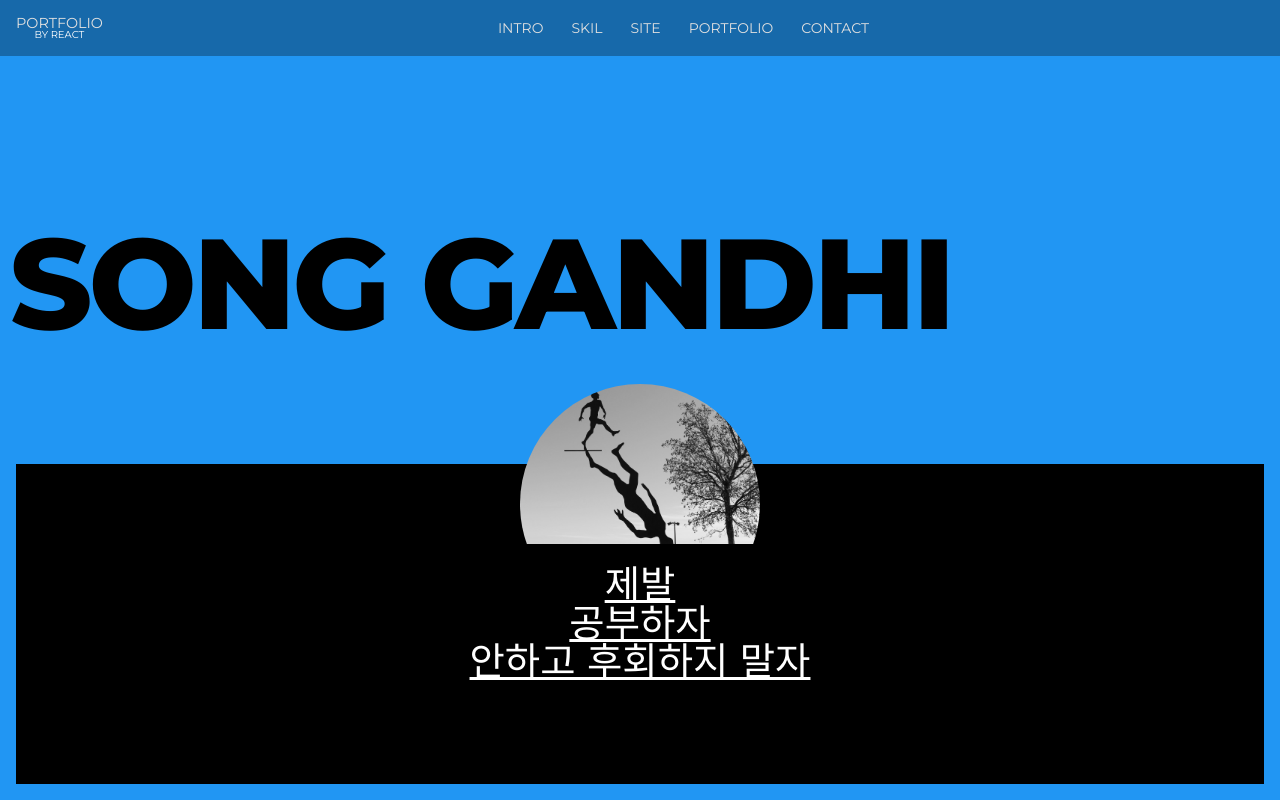
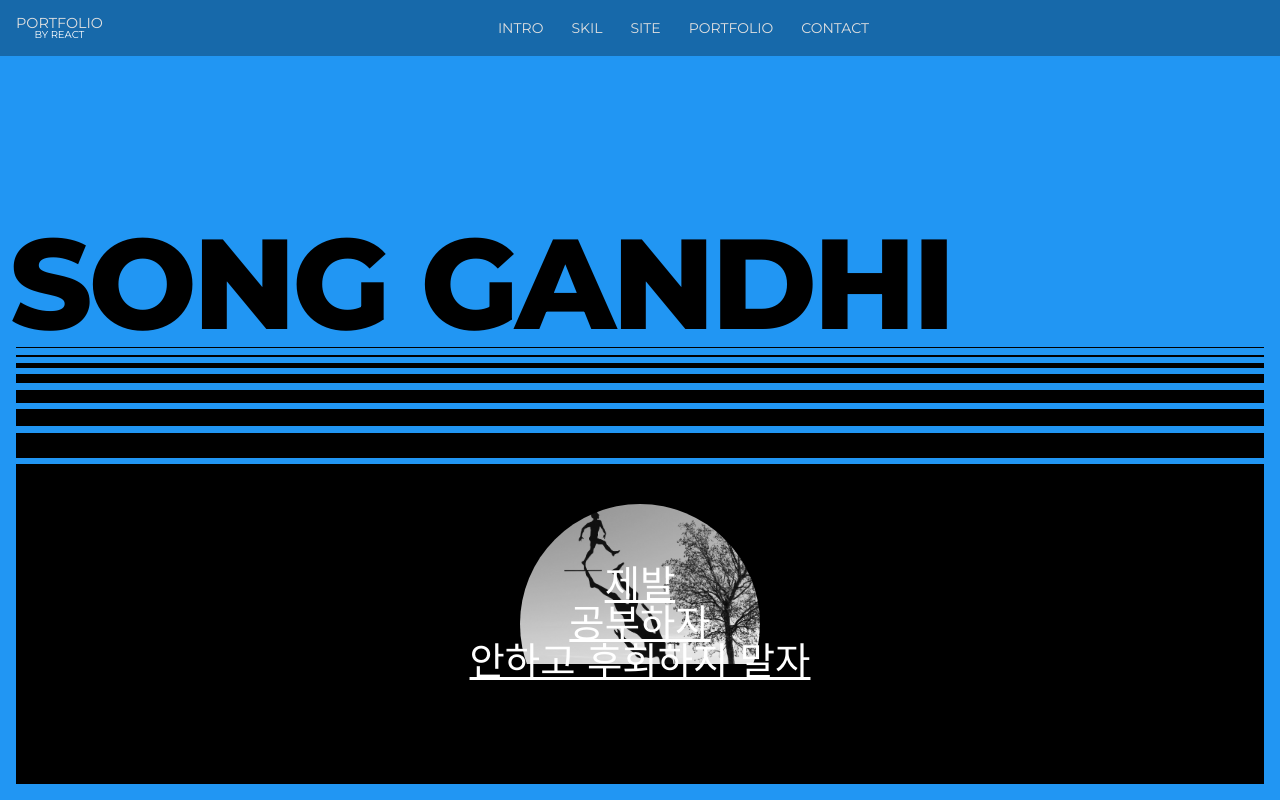
Before and after one commit to song100sh/portfolio2024byReact, a React (Create React App) app: page / in a window 1280 px wide. Shown: the top 800 px of the page. Built offline with nearby package versions, Linux system fonts and the light colour scheme; a small style sheet from the web is missing; a web font is replaced by a local one.

Commit message:
인트로 색상 오류 수정

```diff
--- a/src/assets/scss/section/_intro.scss
+++ b/src/assets/scss/section/_intro.scss
@@ -60,7 +60,7 @@
     .img {
       position: absolute;
       left: 50%;
-      right: 50%;
+      top: 50%;
       transform: translate(-50%, -50%);
       width: 30vh;
       height: 30vh;
@@ -91,7 +91,7 @@
       display: block;
       width: 100%;
       height: 1px;
-      background-color: var(--balck);
+      background-color: var(--black);
       margin-bottom: 0.5vw;
 
       &:nth-child(1) {
```
